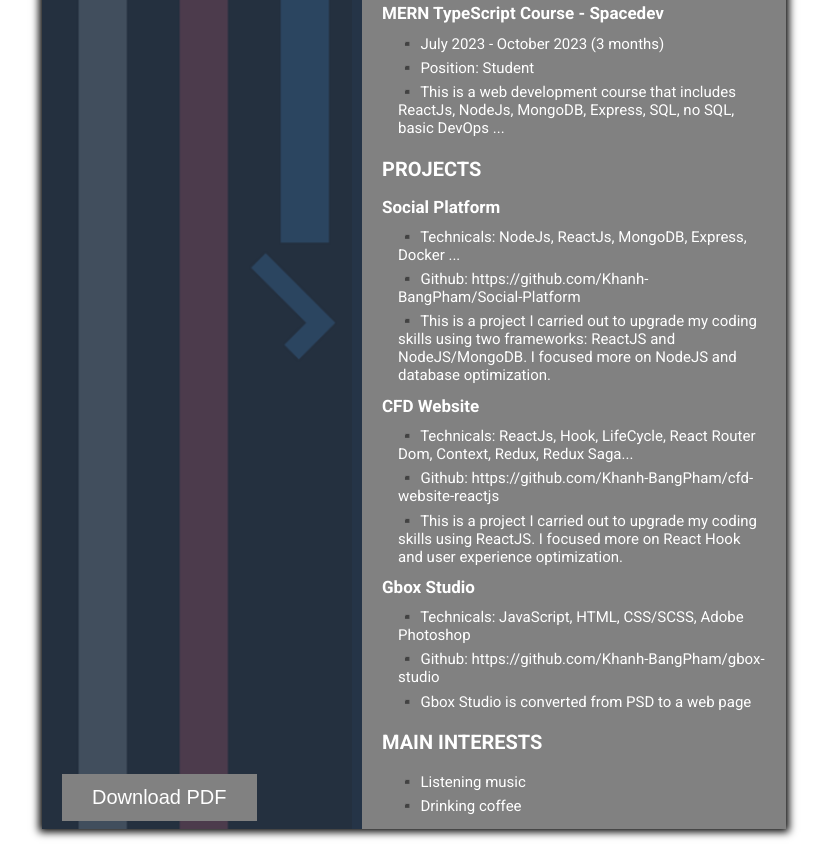
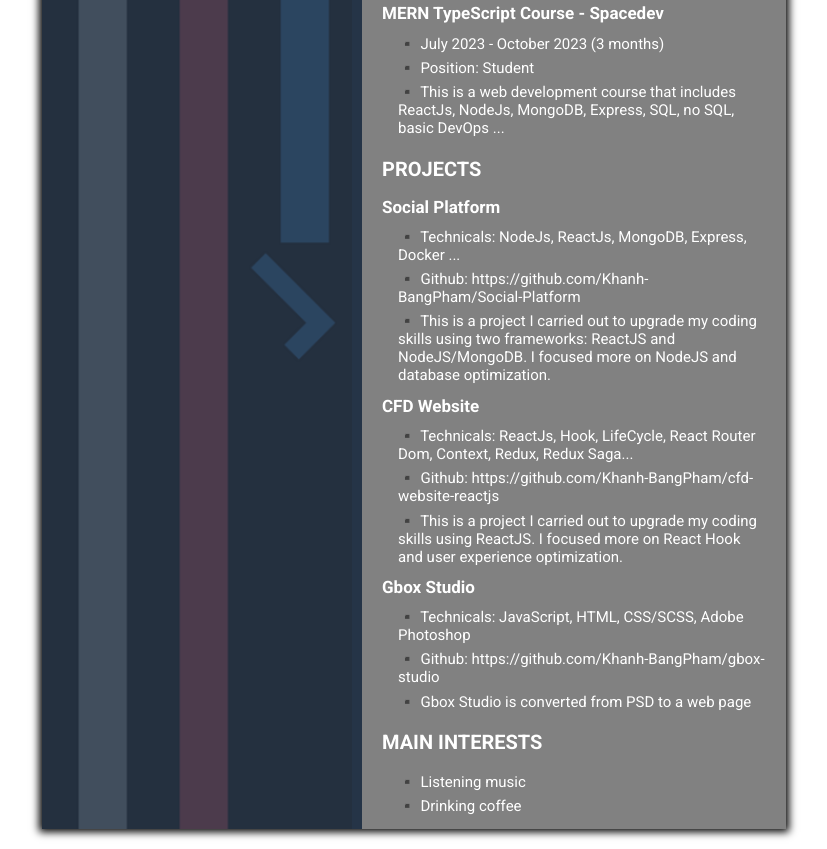
Before and after one commit to Khanh-BangPham/Khanh-Bang-Pham-Curriculum-Vitae, a plain HTML site: page index.html in a window 1280 px wide. Shown: the part 1210-2059 px from the top of the page, without its empty margins (226-1053 px from the left). Drawn offline with Linux system fonts and the light colour scheme.

Commit message:
Update index.html

```diff
--- a/index.html
+++ b/index.html
@@ -44,7 +44,7 @@
                     <span><b>Github:</b> http://github.com/KhanhBang-Pham</span> <br>
                 </div>
             </div>
-            <button type="submit" onclick="window.open('Pham Khanh Bang CV.pdf')">Download PDF</button>
+<!--             <button type="submit" onclick="window.open('Pham Khanh Bang CV.pdf')">Download PDF</button> -->
         </div>
         <div class="details right">
             <div class="section career-obj">
```
